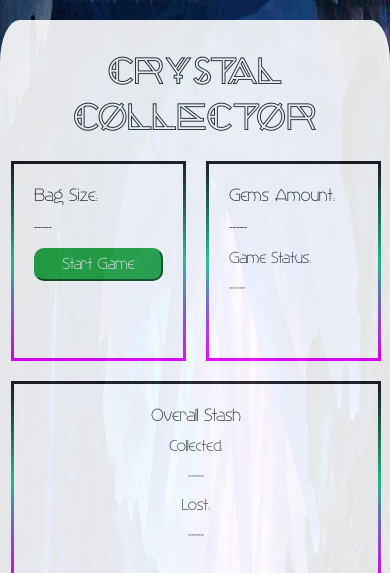
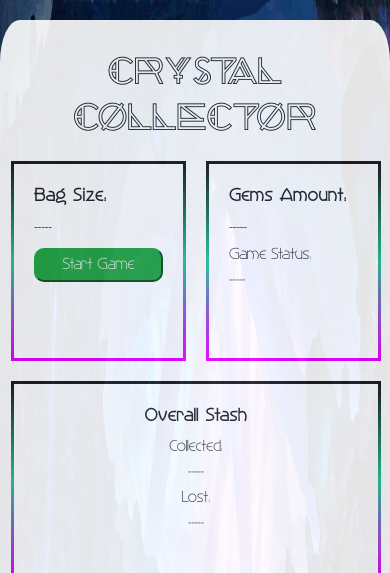
Before and after one commit to wsatchmo/Crystal_Collector_game, a plain HTML site: page index.html in a window 390 px wide. Shown: the top 573 px of the page. Drawn offline with nearby package versions, Linux system fonts and the light colour scheme.

Commit message:
Minor CSS changes, start game now clears game status

```diff
--- a/css/style.css
+++ b/css/style.css
@@ -89,7 +89,8 @@ p{
     margin-top: 50px;
     opacity: .9;
     border-radius: 5%;
-    overflow: auto;
+    overflow-y: auto;
+    overflow-x: hidden;
     max-width: 1614px;
 }
 
@@ -123,12 +124,16 @@ p{
     height: 200px;
     border-width: 3px;
     border-style: solid;
-    border-image:
-        linear-gradient(to bottom, rgb(31, 28, 32), rgb(41, 201, 153), rgb(234, 0, 255)) 1 stretch;
+    border-image: linear-gradient(to bottom, rgb(31, 28, 32), rgb(41, 201, 153), rgb(234, 0, 255)) 1 stretch;
     border-radius: 30px;
     padding: 20px;
     margin: 10px;
     flex: 120px;
+}
+
+.bold-text{
+    font-weight: bold;
+    letter-spacing: 1px;
 }
 
 .center-text{
@@ -216,6 +221,12 @@ p{
     }
     .startgame, h5{
         font-size: 18px;
+        margin-bottom: 2px;
+        padding-bottom: 2px;
+    }
+    .scorenum {
+        margin-bottom: 2px;
+        padding-bottom: 2px;
     }
     .maincontent{
         height: 220px;
--- a/index.html
+++ b/index.html
@@ -19,18 +19,18 @@
                 </div>
                 <div class="maincontent">
                     <div class="textcontain">
-                        <h3>Bag Size:</h3>
+                        <h3 class="bold-text">Bag Size:</h3>
                         <h3 class="goalnum">-----</h3>
                         <button class="startgame btn-success">Start Game</button>
                     </div>
                     <div class="textcontain">
-                        <h3>Gems Amount:</h3>
+                        <h3 class="bold-text">Gems Amount:</h3>
                         <h3 class="scorenum">-----</h3>
                         <h5>Game Status:</h5>
                         <h5 class="gamestat">-----</h5>
                     </div>
                     <div class="textcontain center-text">
-                        <h2>Overall Stash</h2>
+                        <h2 class="bold-text">Overall Stash</h2>
                         <h5>Collected:</h5>
                         <h5 class="wins">-----</h5>
                         <h5>Lost:</h5>
--- a/javascript/game.js
+++ b/javascript/game.js
@@ -18,6 +18,7 @@ function clearScore(){
     lossCount = 0;
     $(".wins").text(winCount);
     $(".losses").text(lossCount);
+    $(".gamestat").text("-----");
     newGame();
 }
 $(".startgame").click(clearScore);
```
